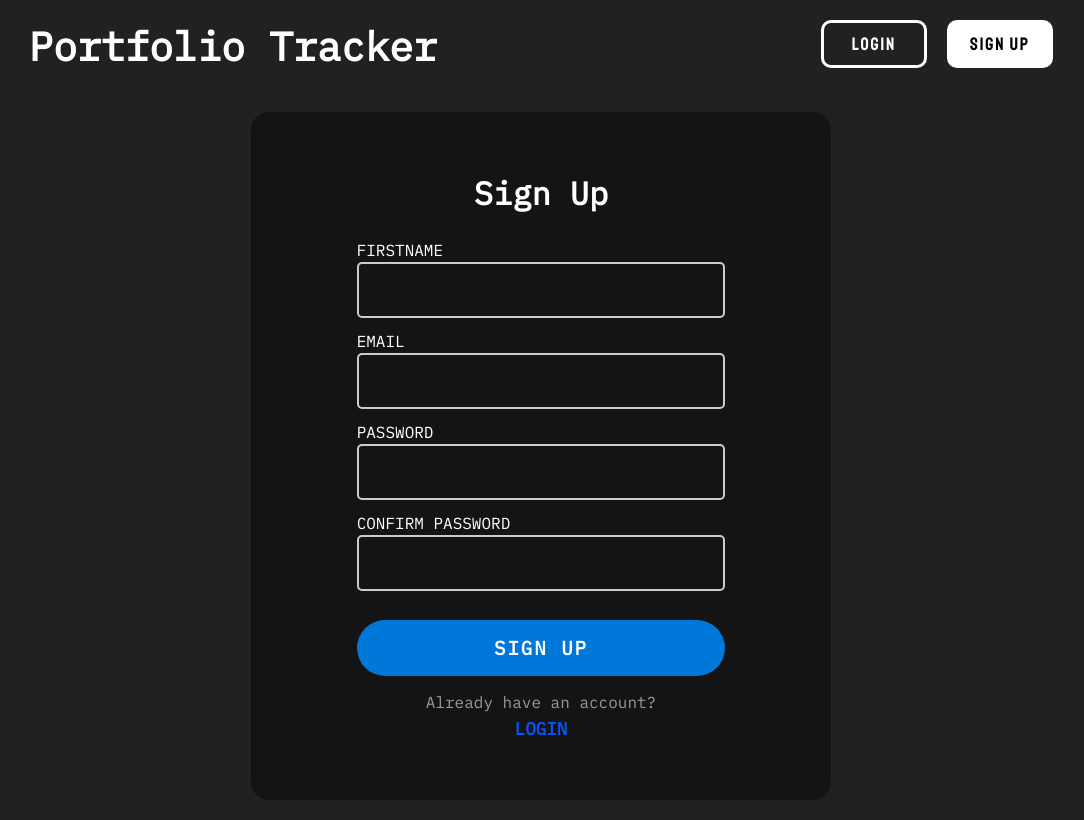
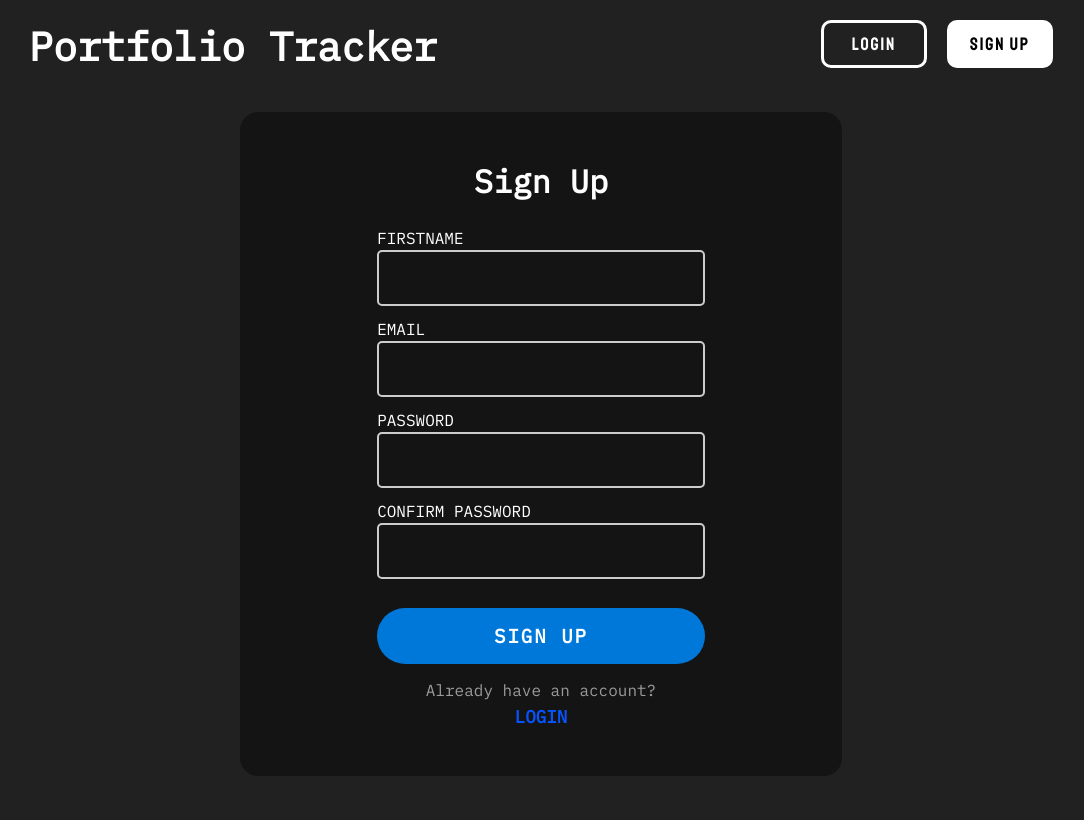
Before and after one commit to JonoMitter/portfolio-tracker, a React (Create React App) app in the folder frontend/: page /signup in a window 1280 px wide. Shown: the whole page, without its empty margins (99-1183 px from the left). Built offline with nearby package versions, Linux system fonts and the light colour scheme; no server answers.

Commit message:
changed form padding

```diff
--- a/frontend/src/pages/styles/Form.scss
+++ b/frontend/src/pages/styles/Form.scss
@@ -10,8 +10,8 @@ section{
 }
 
 .form-outer {
-  padding: 60px;
-  width: 45%;
+  padding: 3em 6em;
+  width: 40%;
   margin: auto;
   background-color: rgba(0, 0, 0, 0.4);
   border-radius: 18px;
@@ -103,7 +103,11 @@ section{
 .form-text {
   text-align: center;
   color: rgb(155, 155, 155);
-  margin-bottom: 0.3em;
+  margin: 1em 0 0.3em 0;
+}
+
+.form-redirect{
+  margin-top: 2em;
 }
 
 .form-link {
@@ -147,3 +151,8 @@ section{
   border: solid 2px red;
   background-color: rgba(255, 0, 0, 0.05);
 }
+
+.form-divider{
+  border: 0;
+  border-top: 1px solid #9b9b9b;
+}
```
